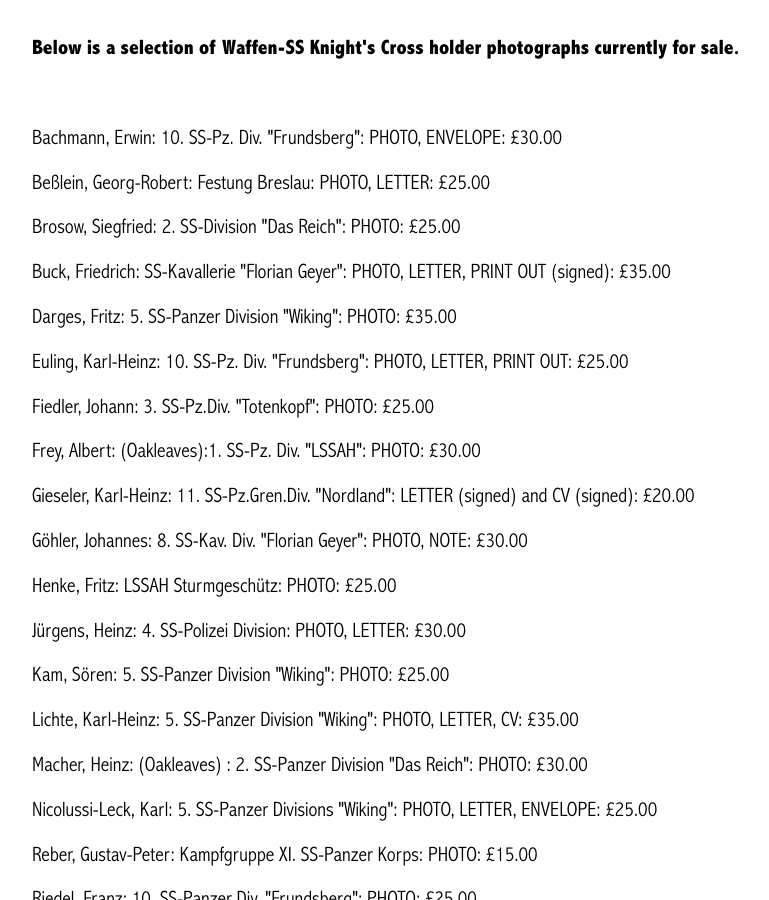
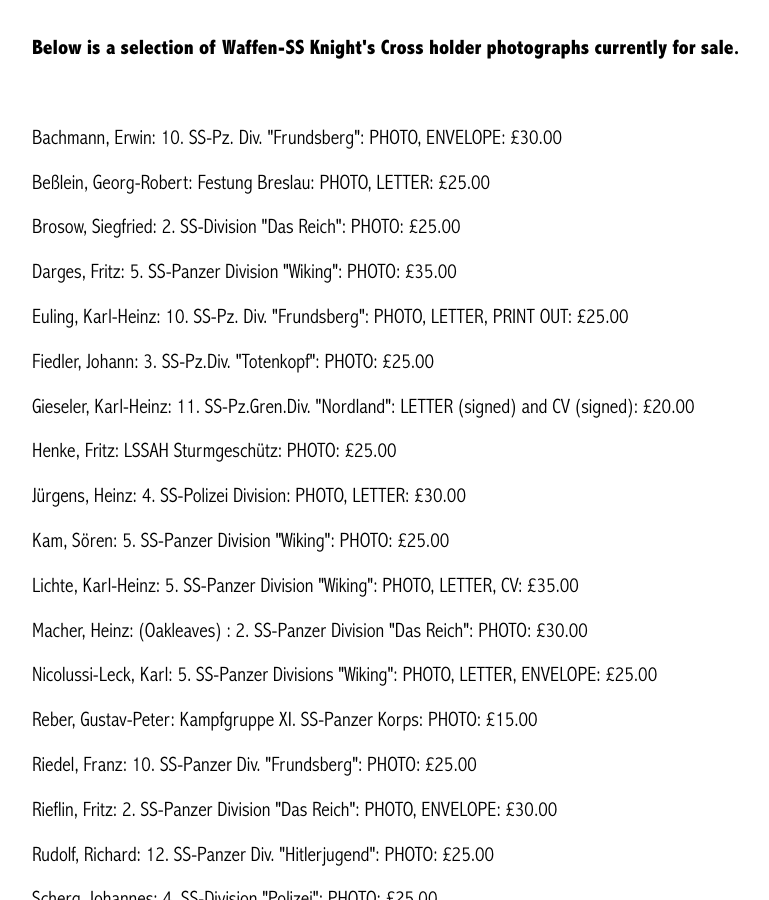
Before and after one commit to lahphotographs/lahphotographs.github.com, a Jekyll site: the page built from Waffen_SS_photos.md, in a window 1280 px wide and 900 px high, scrolled down 940 px. Shown: the whole window, without its empty margins (213-982 px from the left). Built offline with Jekyll 4.4.1, drawn with Linux system fonts in a browser that asks for light colours.

Commit message:
Update Waffen_SS_photos.md

```diff
--- a/Waffen_SS_photos.md
+++ b/Waffen_SS_photos.md
@@ -17,13 +17,10 @@ permalink: /waffen_ss_photos.html
 <p>Bachmann,	Erwin: 10. SS-Pz. Div. "Frundsberg":	PHOTO, ENVELOPE:	£30.00
 <p>Beßlein,	Georg-Robert:	Festung Breslau:	PHOTO, LETTER:	£25.00
 <p>Brosow,	Siegfried: 2. SS-Division "Das Reich":	PHOTO:	£25.00
-<p>Buck,	Friedrich:	SS-Kavallerie "Florian Geyer":	PHOTO, LETTER, PRINT OUT (signed):	£35.00
 <p>Darges,	Fritz: 5. SS-Panzer Division "Wiking":	PHOTO:	£35.00
 <p>Euling,	Karl-Heinz:	10. SS-Pz. Div. "Frundsberg":	PHOTO, LETTER, PRINT OUT:	£25.00
 <p>Fiedler,	Johann:	3. SS-Pz.Div. "Totenkopf":	PHOTO:	£25.00
-<p>Frey,	Albert:	(Oakleaves):1. SS-Pz. Div. "LSSAH":	PHOTO: 	£30.00
 <p>Gieseler,	Karl-Heinz:	11. SS-Pz.Gren.Div. "Nordland": LETTER (signed) and CV (signed):	£20.00
-<p>Göhler,	Johannes:	8. SS-Kav. Div. "Florian Geyer":	PHOTO, NOTE:	£30.00
 <p>Henke,	Fritz: LSSAH Sturmgeschütz:	PHOTO: £25.00
 <p>Jürgens,	Heinz: 4. SS-Polizei Division:	PHOTO, LETTER:	£30.00
 <p>Kam,	Sören: 5. SS-Panzer Division "Wiking":	PHOTO:	£25.00
```
